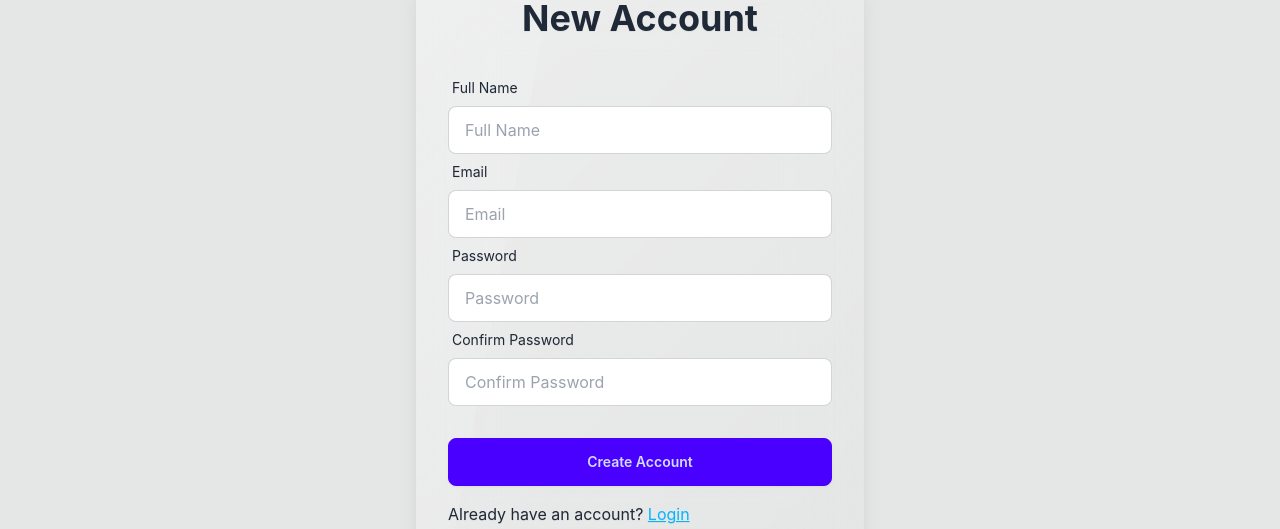
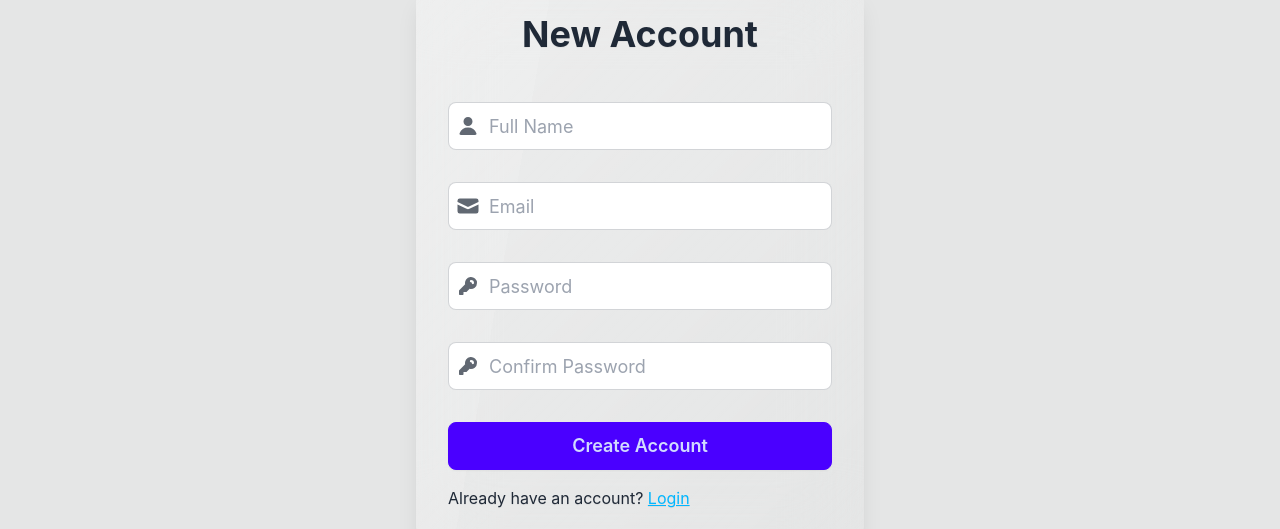
Before and after one commit to Ziyad-Aljaser/sleek-walk, a React (Create React App) app in the folder client/: page /signup in a window 1280 px wide. Shown: the part 234-763 px from the top of the page. Built offline with nearby package versions, Linux system fonts and the light colour scheme; no server answers; the database is empty.

Commit message:
Add icons

```diff
--- a/client/src/pages/Login.jsx
+++ b/client/src/pages/Login.jsx
@@ -56,40 +56,61 @@ export default function Login() {
             <h1 className="text-4xl font-bold text-center mb-6">Login</h1>
 
             {error ? (
-              <div className="alert alert-error">
+              <div className="alert alert-error mb-4">
                 <span>Error! {error}</span>
               </div>
             ) : (
               loginSuccess && (
-                <div className="alert alert-success">
+                <div className="alert alert-success mb-4">
                   <span>Login successful! Welcome Back!</span>
                 </div>
               )
             )}
             <form onSubmit={handleLogin}>
-              <div className="form-control">
-                <label className="label">
-                  <span className="label-text">Email</span>
-                </label>
+              {/* Email Section */}
+              <div className="form-control mb-8 relative">
+                <div className="icon-wrapper absolute inset-y-0 left-0 flex items-center pl-2">
+                  <svg
+                    xmlns="http://www.w3.org/2000/svg"
+                    viewBox="0 0 16 16"
+                    fill="currentColor"
+                    className="w-6 h-6 opacity-70"
+                  >
+                    <path d="M2.5 3A1.5 1.5 0 0 0 1 4.5v.793c.026.009.051.02.076.032L7.674 8.51c.206.1.446.1.652 0l6.598-3.185A.755.755 0 0 1 15 5.293V4.5A1.5 1.5 0 0 0 13.5 3h-11Z" />
+                    <path d="M15 6.954 8.978 9.86a2.25 2.25 0 0 1-1.956 0L1 6.954V11.5A1.5 1.5 0 0 0 2.5 13h11a1.5 1.5 0 0 0 1.5-1.5V6.954Z" />
+                  </svg>
+                </div>
                 <input
-                  type="email"
+                  type="text"
                   name="email"
                   placeholder="Email"
-                  className="input input-bordered input"
+                  className="input input-bordered w-full pl-10 text-lg"
                   onChange={handleForm}
                   required
                 />
               </div>
 
-              <div className="form-control">
-                <label className="label">
-                  <span className="label-text">Password</span>
-                </label>
+              {/* Password Section */}
+              <div className="form-control mb-8 relative">
+                <div className="icon-wrapper absolute inset-y-0 left-0 flex items-center pl-2">
+                  <svg
+                    xmlns="http://www.w3.org/2000/svg"
+                    viewBox="0 0 16 16"
+                    fill="currentColor"
+                    className="w-6 h-6 opacity-70"
+                  >
+                    <path
+                      fillRule="evenodd"
+                      d="M14 6a4 4 0 0 1-4.899 3.899l-1.955 1.955a.5.5 0 0 1-.353.146H5v1.5a.5.5 0 0 1-.5.5h-2a.5.5 0 0 1-.5-.5v-2.293a.5.5 0 0 1 .146-.353l3.955-3.955A4 4 0 1 1 14 6Zm-4-2a.75.75 0 0 0 0 1.5.5.5 0 0 1 .5.5.75.75 0 0 0 1.5 0 2 2 0 0 0-2-2Z"
+                      clipRule="evenodd"
+                    />
+                  </svg>
+                </div>
                 <input
                   type="password"
                   name="password"
                   placeholder="Password"
-                  className="input input-bordered input"
+                  className="input input-bordered w-full pl-10 text-lg"
                   onChange={handleForm}
                   required
                 />
@@ -98,7 +119,7 @@ export default function Login() {
               <div className="form-control mt-8">
                 <button
                   type="submit"
-                  className="btn btn-primary"
+                  className="btn btn-primary text-lg"
                   disabled={isLoading}
                 >
                   {isLoading ? (
--- a/client/src/pages/Signup.jsx
+++ b/client/src/pages/Signup.jsx
@@ -1,6 +1,5 @@
 import React, { useState } from "react";
 import { Link, useNavigate } from "react-router-dom";
-
 import { useAuth } from "../hooks/useAuth";
 
 import Layout from "../components/Layout/Layout";
@@ -63,71 +62,115 @@ export default function Signup() {
       <div className="flex items-center justify-center h-screen bg-base-300 p-5">
         <div className="card w-full max-w-md glass shadow-xl">
           <div className="card-body">
-            <h1 className="text-4xl font-bold text-center mb-6">New Account</h1>
+            <h1 className="text-4xl font-bold text-center mb-10">
+              New Account
+            </h1>
             {/* Used to show the Error/Success notification to the user */}
             {error ? (
-              <div className="alert alert-error">
+              <div className="alert alert-error mb-4">
                 <span>Error! {error}</span>
               </div>
             ) : (
               signupSuccess && (
-                <div className="alert alert-success">
+                <div className="alert alert-success mb-4">
                   <span>Signup Successful, Welcome!</span>
                 </div>
               )
             )}
             <form onSubmit={handleSubmit}>
-              <div className="form-control">
-                <label className="label">
-                  <span className="label-text">Full Name</span>
-                </label>
+              {/* Full Name Section */}
+              <div className="form-control mb-8 relative">
+                <div className="icon-wrapper absolute inset-y-0 left-0 flex items-center pl-2">
+                  <svg
+                    xmlns="http://www.w3.org/2000/svg"
+                    viewBox="0 0 16 16"
+                    fill="currentColor"
+                    className="w-6 h-6 opacity-70"
+                  >
+                    <path d="M8 8a3 3 0 1 0 0-6 3 3 0 0 0 0 6ZM12.735 14c.618 0 1.093-.561.872-1.139a6.002 6.002 0 0 0-11.215 0c-.22.578.254 1.139.872 1.139h9.47Z" />
+                  </svg>
+                </div>
+
                 <input
                   type="text"
                   name="fullName"
                   placeholder="Full Name"
-                  className="input input-bordered input"
+                  className="input input-bordered w-full pl-10 text-lg"
                   onChange={handleForm}
                   required
                 />
               </div>
 
-              <div className="form-control">
-                <label className="label">
-                  <span className="label-text">Email</span>
-                </label>
+              {/* Email Section */}
+              <div className="form-control mb-8 relative">
+                <div className="icon-wrapper absolute inset-y-0 left-0 flex items-center pl-2">
+                  <svg
+                    xmlns="http://www.w3.org/2000/svg"
+                    viewBox="0 0 16 16"
+                    fill="currentColor"
+                    className="w-6 h-6 opacity-70"
+                  >
+                    <path d="M2.5 3A1.5 1.5 0 0 0 1 4.5v.793c.026.009.051.02.076.032L7.674 8.51c.206.1.446.1.652 0l6.598-3.185A.755.755 0 0 1 15 5.293V4.5A1.5 1.5 0 0 0 13.5 3h-11Z" />
+                    <path d="M15 6.954 8.978 9.86a2.25 2.25 0 0 1-1.956 0L1 6.954V11.5A1.5 1.5 0 0 0 2.5 13h11a1.5 1.5 0 0 0 1.5-1.5V6.954Z" />
+                  </svg>
+                </div>
                 <input
-                  type="email"
+                  type="text"
                   name="email"
                   placeholder="Email"
-                  className="input input-bordered input"
+                  className="input input-bordered w-full pl-10 text-lg"
                   onChange={handleForm}
                   required
                 />
               </div>
 
-              <div className="form-control">
-                <label className="label">
-                  <span className="label-text">Password</span>
-                </label>
+              {/* Password Section */}
+              <div className="form-control mb-8 relative">
+                <div className="icon-wrapper absolute inset-y-0 left-0 flex items-center pl-2">
+                  <svg
+                    xmlns="http://www.w3.org/2000/svg"
+                    viewBox="0 0 16 16"
+                    fill="currentColor"
+                    className="w-6 h-6 opacity-70"
+                  >
+                    <path
+                      fillRule="evenodd"
+                      d="M14 6a4 4 0 0 1-4.899 3.899l-1.955 1.955a.5.5 0 0 1-.353.146H5v1.5a.5.5 0 0 1-.5.5h-2a.5.5 0 0 1-.5-.5v-2.293a.5.5 0 0 1 .146-.353l3.955-3.955A4 4 0 1 1 14 6Zm-4-2a.75.75 0 0 0 0 1.5.5.5 0 0 1 .5.5.75.75 0 0 0 1.5 0 2 2 0 0 0-2-2Z"
+                      clipRule="evenodd"
+                    />
+                  </svg>
+                </div>
                 <input
                   type="password"
                   name="password"
                   placeholder="Password"
-                  className="input input-bordered input"
+                  className="input input-bordered w-full pl-10 text-lg"
                   onChange={handleForm}
                   required
                 />
               </div>
 
-              <div className="form-control">
-                <label className="label">
-                  <span className="label-text">Confirm Password</span>
-                </label>
+              {/* Confirm Password Section */}
+              <div className="form-control mb-8 relative">
+                <div className="icon-wrapper absolute inset-y-0 left-0 flex items-center pl-2">
+                  <svg
+                    xmlns="http://www.w3.org/2000/svg"
+                    viewBox="0 0 16 16"
+                    fill="currentColor"
+                    className="w-6 h-6 opacity-70"
+                  >
+                    <path
+                      fillRule="evenodd"
+                      d="M14 6a4 4 0 0 1-4.899 3.899l-1.955 1.955a.5.5 0 0 1-.353.146H5v1.5a.5.5 0 0 1-.5.5h-2a.5.5 0 0 1-.5-.5v-2.293a.5.5 0 0 1 .146-.353l3.955-3.955A4 4 0 1 1 14 6Zm-4-2a.75.75 0 0 0 0 1.5.5.5 0 0 1 .5.5.75.75 0 0 0 1.5 0 2 2 0 0 0-2-2Z"
+                      clipRule="evenodd"
+                    />
+                  </svg>
+                </div>
                 <input
                   type="password"
                   name="passwordConfirm"
                   placeholder="Confirm Password"
-                  className="input input-bordered input"
+                  className="input input-bordered w-full pl-10 text-lg"
                   onChange={handleForm}
                   required
                 />
@@ -136,7 +179,7 @@ export default function Signup() {
               <div className="form-control mt-8">
                 <button
                   type="submit"
-                  className="btn btn-primary"
+                  className="btn btn-primary text-lg"
                   disabled={isLoading}
                 >
                   {isLoading ? (
```
